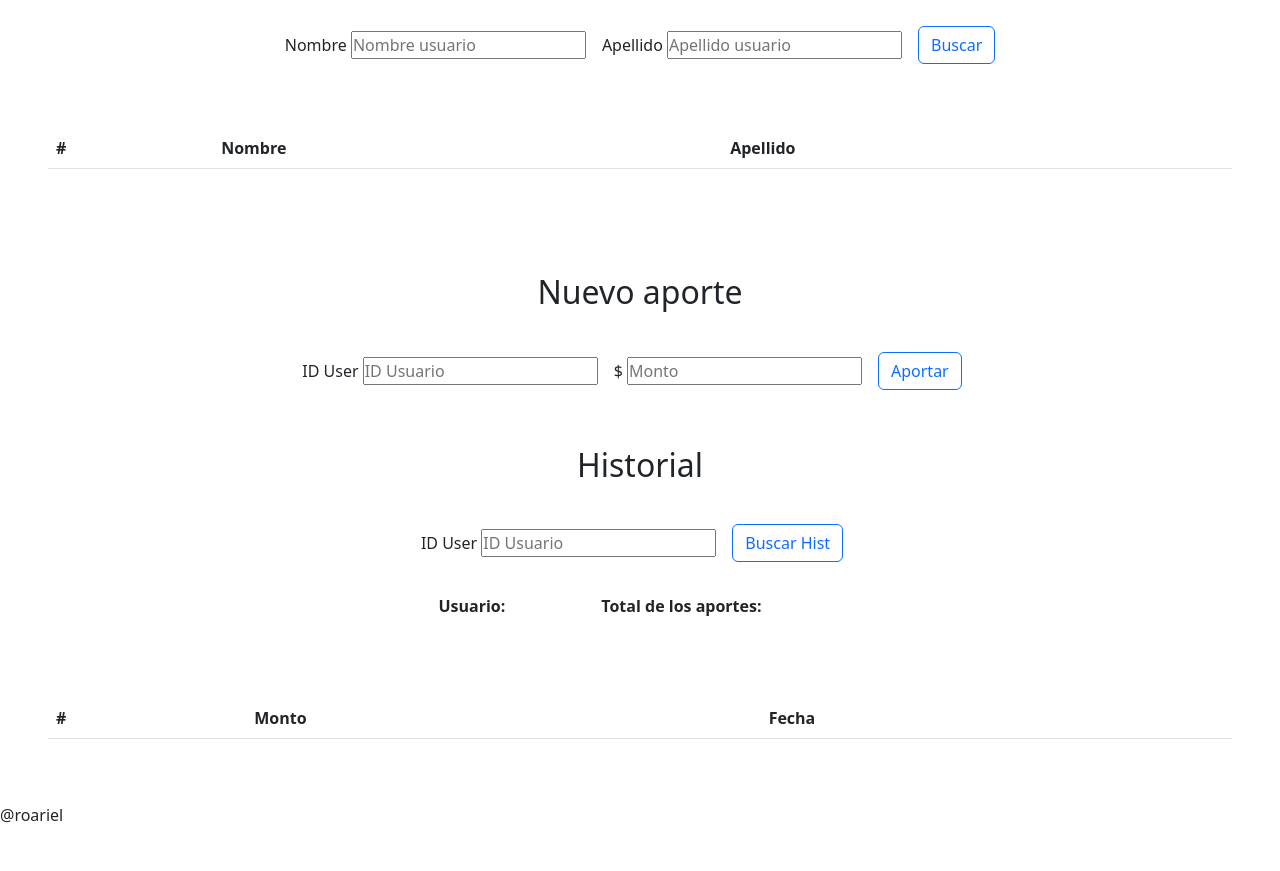
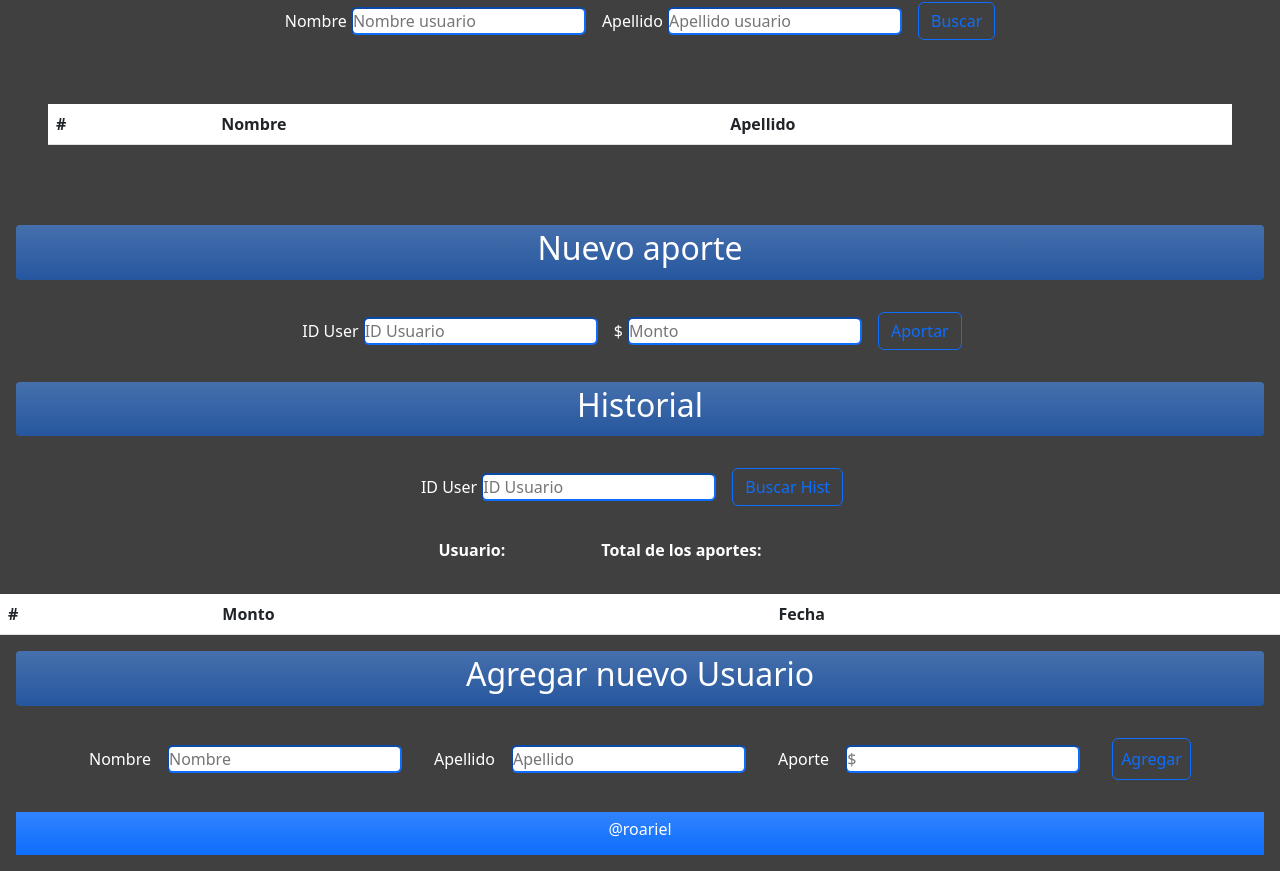
Before and after one commit to RoAriel/coder-js-proyecto-ocr, a plain HTML site: page index.html in a window 1280 px wide. Shown: the part 701-1572 px from the top of the page. Before the commit the page ends 1528 px from the top, so only its background shows below. Drawn offline with nearby package versions, Linux system fonts and the light colour scheme.

Commit message:
Add styles

```diff
--- a/css/styles.css
+++ b/css/styles.css
@@ -12,10 +12,16 @@ p {
     font-size: 1.3rem;
 };
 
+label{
+    font-weight: bold;
+};
+
 .total-app{
     border: solid 1px #09f;
     border-radius: 6px;
     padding: 1rem;
+
+
 };
 
 
@@ -30,7 +36,7 @@ p {
     display: flex;
     justify-content: center;
     align-items: center;
-    padding:  1rem;
+    padding:  0.5rem;
     margin-top: 1.5rem;
 }
 .tabla-margen{
--- a/index.html
+++ b/index.html
@@ -12,19 +12,19 @@
     <link rel="stylesheet" href="./css/styles.css">
 </head>
 
-<body>
+<body class="bg-black bg-opacity-75">
     <nav>
     </nav>
     <header>
-        <div class="conteiner-titulo">
+        <div class="conteiner-titulo text-white">
             <h1>Control de Aportes</h1>
         </div>
     </header>
     <main>
-        <div class="center-inputs tamanio-letra total-app">
-            <label for="recaudacionTotal">
-                Recaudación: <span id="recaudacion"></span>
-            </label>
+        <div class="center-inputs tamanio-letra  bg-primary bg-gradient text-white rounded-1 p-1 m-3">
+            <label class="text-white" for="recaudacion">
+                Recaudación: <strong id="recaudacion"></strong>
+            </label class="text-white">
         </div>
         <section>
             <div class="tabla-margen">
@@ -34,8 +34,8 @@
                             <th scope="col">#</th>
                             <th scope="col">Nombre</th>
                             <th scope="col">Apellido</th>
-                            <th scope="col">Monto</th>
-                            <th scope="col">Fecha Ult Aporte</th>
+                            <th scope="col">Ultimo aprte</th>
+                            <th scope="col">Fecha</th>
                         </tr>
                     </thead>
                     <tbody id="tablaBody" class="table-group-divider">
@@ -45,16 +45,16 @@
             </div>
         </section>
         <section>
-            <div class="conteiner-titulo">
+            <div class="conteiner-titulo bg-primary bg-gradient text-white bg-opacity-50 rounded-1 p-1 m-3">
                 <h2>Buscar Usuario</h2>
             </div>
             <div class="center-inputs tamanio-letra">
-                <label for="name-usuario">
-                    Nombre <input type="text" placeholder="Nombre usuario" id="name-usr">
-                </label>
-                <label for="apellido-usuario">
-                    Apellido <input type="text" placeholder="Apellido usuario" id="lastName-usr">
-                </label>
+                <label class="text-white" for="name-usuario">
+                    Nombre <input class="border-primary rounded-2" class="border-primary rounded-2" type="text" placeholder="Nombre usuario" id="name-usr">
+                </label class="text-white">
+                <label class="text-white" for="apellido-usuario">
+                    Apellido <input class="border-primary rounded-2" type="text" placeholder="Apellido usuario" id="lastName-usr">
+                </label class="text-white">
                 <button class="btn btn-outline-primary" type="button" id="bt-buscar-usr">Buscar</button>
             </div>
             <div class="tabla-margen">
@@ -73,38 +73,38 @@
             </div>
         </section>
         <section>
-            <div class="conteiner-titulo">
+            <div class="conteiner-titulo bg-primary bg-gradient text-white bg-opacity-50 rounded-1 p-1 m-3">
                 <h2>Nuevo aporte</h2>
             </div>
             <div class="center-inputs tamanio-letra">
-                <label for="id-usuario">
-                    ID User <input type="text" placeholder="ID Usuario" id="id-user">
-                </label>
-                <label for="monto">
-                    $ <input type="number" placeholder="Monto" id="in-monto">
-                </label>
+                <label class="text-white" for="id-usuario">
+                    ID User <input class="border-primary rounded-2" type="text" placeholder="ID Usuario" id="id-user">
+                </label class="text-white">
+                <label class="text-white" for="monto">
+                    $ <input class="border-primary rounded-2" type="number" placeholder="Monto" id="in-monto">
+                </label class="text-white">
                 <button class="btn btn-outline-primary" type="button" id="bt-aportar">Aportar</button>
                 <small id="msj-aporte"></small>
             </div>
         </section>
         <section>
-            <div class="conteiner-titulo">
+            <div class="conteiner-titulo bg-primary bg-gradient text-white bg-opacity-50 rounded-1 p-1 m-3">
                 <h2>Historial</h2>
             </div>
             <div class="center-inputs tamanio-letra">
-                <label for="id-usuario-hist">
-                    ID User <input type="text" placeholder="ID Usuario" id="id-user-hist">
-                </label>
-                <button class="btn btn-outline-primary " class="btn type="button" id="bt-buscar-hist">Buscar Hist</button>
+                <label class="text-white" for="id-usuario-hist">
+                    ID User <input class="border-primary rounded-2" type="text" placeholder="ID Usuario" id="id-user-hist">
+                </label class="text-white">
+                <button class="btn btn-outline-primary" btn type="button" id="bt-buscar-hist">Buscar Hist</button>
                 <small id="msj-hist"></small>
             </div>
             <div class="conteiner-historial">
-                    <p><strong>Usuario: </strong> </p>
-                    <p id="usr-hist-name"></p>
-                    <p><strong>Total de los aportes:</strong> </p>
-                    <p id="usr-monto-total"></p>
+                <p class="text-white"><strong>Usuario: </strong> </p>
+                <p class="text-white"id="usr-hist-name"></p>
+                <p class="text-white"><strong>Total de los aportes:</strong> </p>
+                <p class="text-white"id="usr-monto-total"></p>
             </div>
-            <div class="tabla-margen">
+            <div class="m3">
                 <table class="table table-striped tamanio-letra">
                     <thead>
                         <tr>
@@ -119,9 +119,31 @@
                 </table>
             </div>
         </section>
+        <section>
+            <form>
+                <div class="conteiner-titulo bg-primary bg-gradient text-white bg-opacity-50 rounded-1 p-1 m-3">
+                    <h2>Agregar nuevo Usuario</h2>
+                </div>
+                <div class="d-flex flex-row mb-3 justify-content-center ">
+                    <div class="form-group center-inputs tamanio-letra">
+                        <label class="text-white" for="nuevo-nombre">Nombre</label class="text-white">
+                        <input class="border-primary rounded-2" type="text" class="form-control" id="nuevo-nombre" placeholder="Nombre">
+                    </div>
+                    <div class="form-group center-inputs tamanio-letra">
+                        <label class="text-white" for="nuevo-apellido">Apellido</label class="text-white">
+                        <input class="border-primary rounded-2" type="text" class="form-control" id="nuevo-apellido" placeholder="Apellido">
+                    </div>
+                    <div class="form-group center-inputs tamanio-letra">
+                        <label class="text-white" for="nuevo-aporte">Aporte</label class="text-white">
+                        <input class="border-primary rounded-2" type="number" class="form-control" id="nuevo-aporte" placeholder="$">
+                    </div>
+                    <button type="submit" class="btn btn-outline-primary p-2 m-3">Agregar</button>
+                </div>
+            </form>
+        </section>
     </main>
     <footer>
-    <div class="pie">@roariel</div>
+        <div class="d-flex flex-row mb-3 justify-content-center p-2 m-3 bg-primary bg-gradient text-white"><h6>@roariel</h6></div>
     </footer>
     <script src="./js/objetos.js"></script>
     <script src="./js/main.js"></script>
```
Lines whose indentation alone changed are shown as unchanged.
